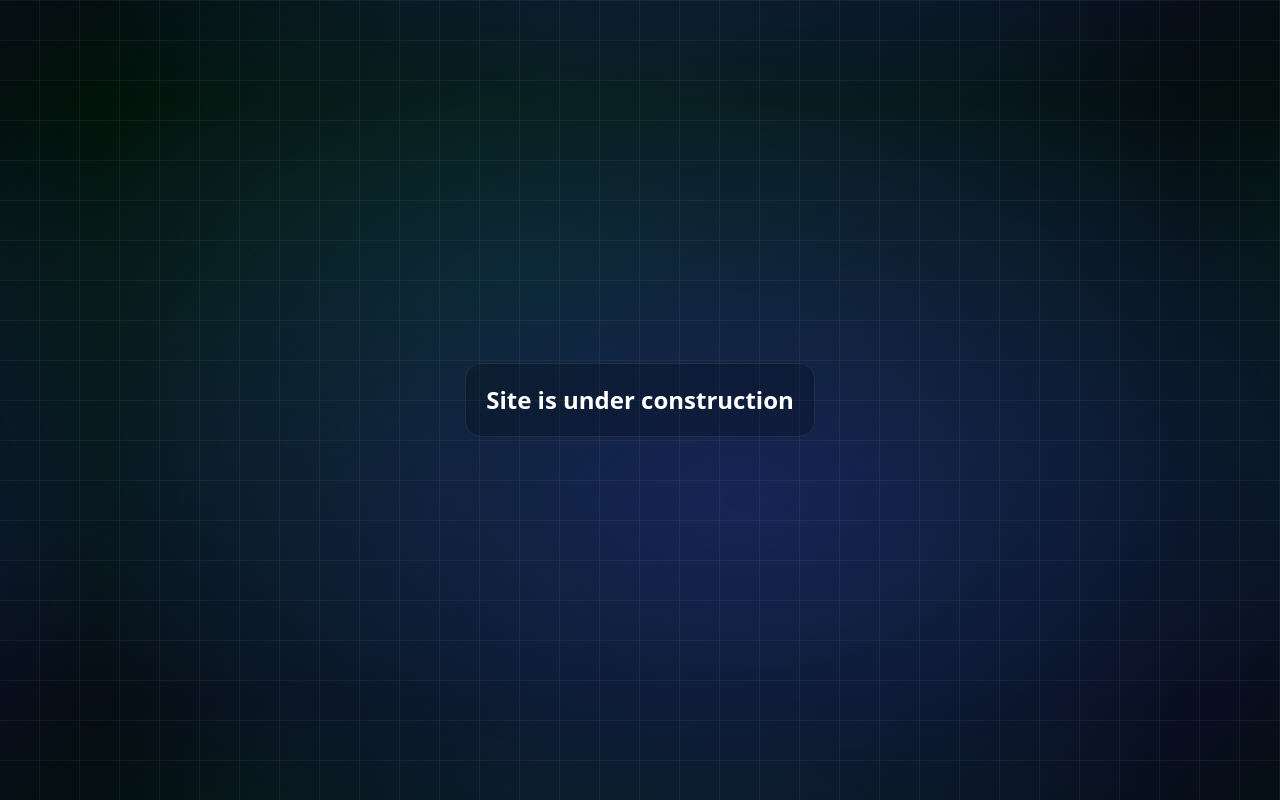
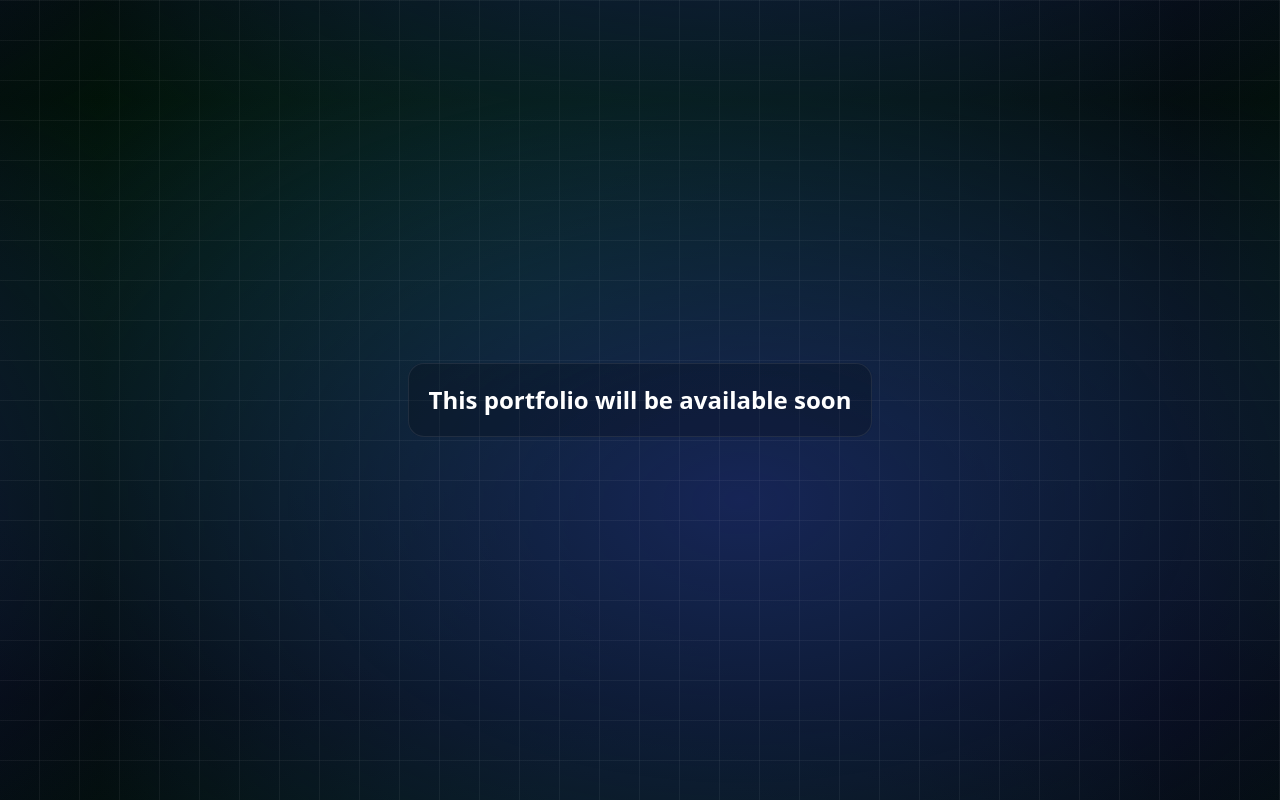
Before and after one commit to itsmefminsaf/itsmefminsaf, a Next.js app: page / in a window 1280 px wide. Built offline with nearby package versions, Linux system fonts and the light colour scheme.

Commit message:
chore: changed pending text

```diff
--- a/src/app/page.tsx
+++ b/src/app/page.tsx
@@ -2,7 +2,7 @@ export default function Home() {
   return (
     <main className="flex items-center justify-center w-screen h-screen">
       <div className="border-[1px] border-gray-700/50 bg-black/20 backdrop-opacity-50 font-bold text-2xl p-5 rounded-2xl text-white">
-        Site is under construction
+        This portfolio will be available soon
       </div>
     </main>
   );
```
